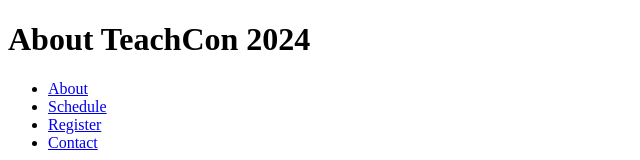
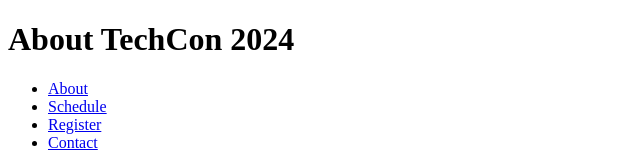
Before and after one commit to Thapelo-Nobatana/TechCon_HTML, a plain HTML site: page techcon_website/about.html in a window 1280 px wide. Shown: the top 160 px of the page, without its empty margins (0-640 px from the left). Drawn offline with Linux system fonts and the light colour scheme.

Commit message:
Developed about.html file

```diff
--- a/techcon_website/about.html
+++ b/techcon_website/about.html
@@ -7,7 +7,7 @@
 </head>
 <body>
     <header>
-        <h1>About TeachCon 2024</h1>
+        <h1>About TechCon 2024</h1>
         <nav>
             <ul>
                 <li><a href="about.html">About</a></li>
```
